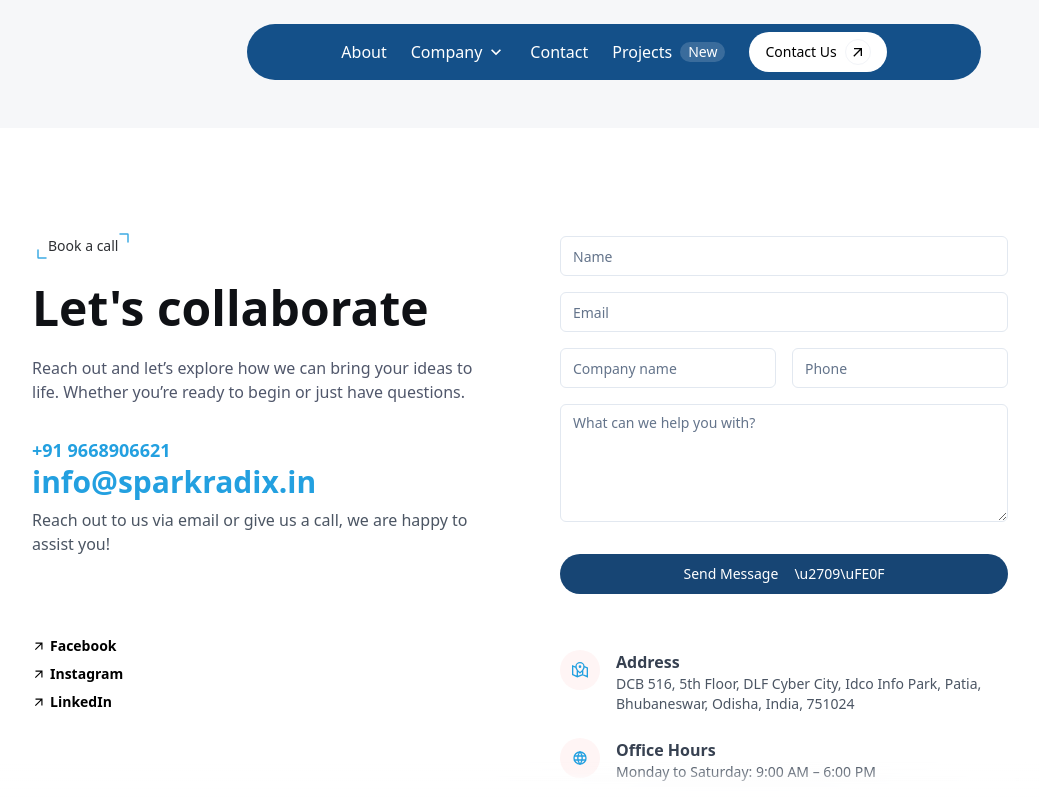
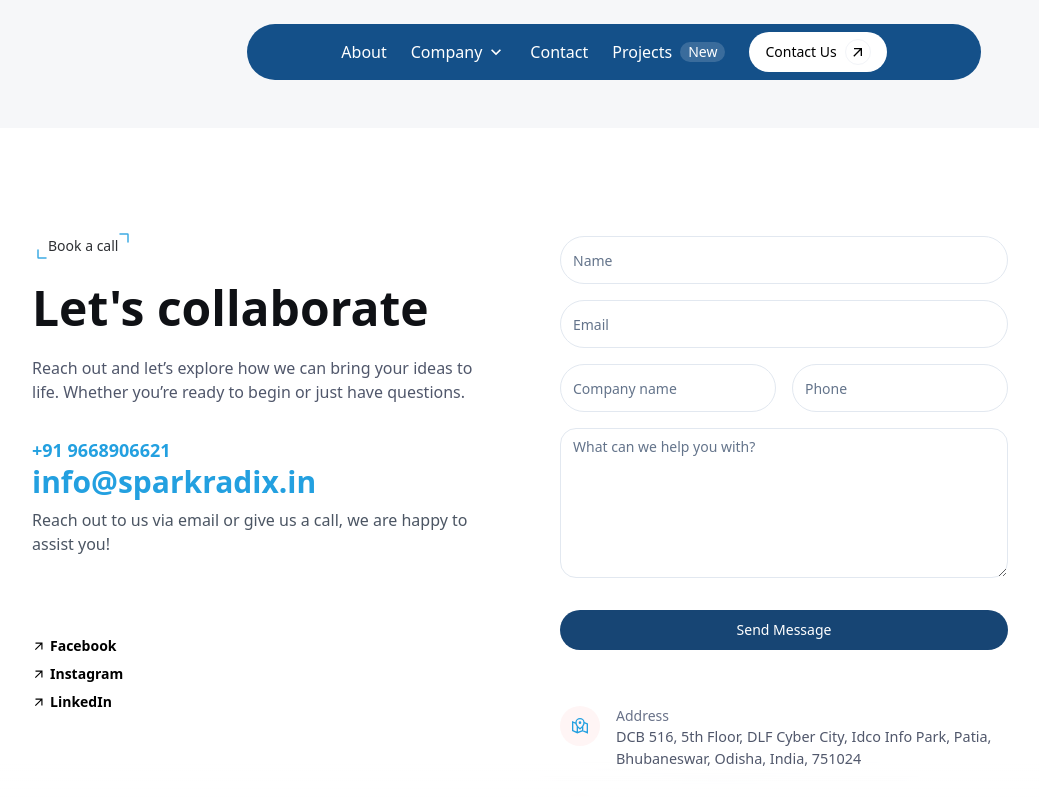
Before and after one commit to aryan7412/Infratech, a Next.js app: page /contact in a window 1280 px wide. Shown: the top 798 px of the page, without its empty margins (120-1159 px from the left). Built offline with nearby package versions, Linux system fonts and the light colour scheme.

Commit message:
Added some minor changes 1

```diff
--- a/components/ContactUs/index.tsx
+++ b/components/ContactUs/index.tsx
@@ -57,7 +57,7 @@ const Contact = () => {
           <Textarea placeholder="What can we help you with?" rows={5} />
 
           <Button type="submit" className="mt-4 text-white bg-[#174574] hover:bg-[#133c64] rounded-full px-6 py-3">
-            Send Message <span className="ml-2">\u2709\uFE0F</span>
+            Send Message
           </Button>
 
           <div className="mt-10 grid gap-6">
@@ -66,8 +66,8 @@ const Contact = () => {
                 <GrMapLocation className="text-[#23A0E0]" />
               </div>
               <div>
-                <h4 className="font-bold text-gray-700">Address</h4>
-                <p className="text-gray-600 text-sm">
+                <h4 className="text-[#697289] text-sm">Address</h4>
+                <p className="text-[#50576B] text-[0.9rem]">
                   DCB 516, 5th Floor, DLF Cyber City, Idco Info Park, Patia,<br />
                   Bhubaneswar, Odisha, India, 751024
                 </p>
@@ -78,8 +78,8 @@ const Contact = () => {
                 <TbWorld className="text-[#23A0E0]" />
               </div>
               <div>
-                <h4 className="font-bold text-gray-700">Office Hours</h4>
-                <p className="text-gray-600 text-sm">Monday to Saturday: 9:00 AM – 6:00 PM</p>
+                <h4 className=" text-[#697289]">Office Hours</h4>
+                <p className="text-[#50576B] text-sm">Monday to Saturday: 9:00 AM – 6:00 PM</p>
               </div>
             </div>
           </div>
--- a/components/ui/input.tsx
+++ b/components/ui/input.tsx
@@ -8,7 +8,7 @@ const Input = React.forwardRef<HTMLInputElement, React.ComponentProps<"input">>(
       <input
         type={type}
         className={cn(
-          "flex h-10 w-full rounded-md border border-input bg-background px-3 py-2 text-base ring-offset-background file:border-0 file:bg-transparent file:text-sm file:font-medium file:text-foreground placeholder:text-muted-foreground focus-visible:outline-none focus-visible:ring-2 focus-visible:ring-ring focus-visible:ring-offset-2 disabled:cursor-not-allowed disabled:opacity-50 md:text-sm",
+          "flex h-12 w-full rounded-full border border-input bg-background px-3 py-2 text-base ring-offset-background file:border-0 file:bg-transparent file:text-sm file:font-medium file:text-foreground placeholder:text-muted-foreground focus-visible:outline-none focus-visible:ring-2 focus-visible:ring-ring focus-visible:ring-offset-2 disabled:cursor-not-allowed disabled:opacity-50 md:text-sm",
           className
         )}
         ref={ref}
--- a/components/ui/textarea.tsx
+++ b/components/ui/textarea.tsx
@@ -9,7 +9,7 @@ const Textarea = React.forwardRef<
   return (
     <textarea
       className={cn(
-        "flex min-h-[80px] w-full rounded-md border border-input bg-background px-3 py-2 text-base ring-offset-background placeholder:text-muted-foreground focus-visible:outline-none focus-visible:ring-2 focus-visible:ring-ring focus-visible:ring-offset-2 disabled:cursor-not-allowed disabled:opacity-50 md:text-sm",
+        "flex min-h-[150px] w-full rounded-2xl border border-input bg-background px-3 py-2 text-base ring-offset-background placeholder:text-muted-foreground focus-visible:outline-none focus-visible:ring-2 focus-visible:ring-ring focus-visible:ring-offset-2 disabled:cursor-not-allowed disabled:opacity-50 md:text-sm",
         className
       )}
       ref={ref}
```
